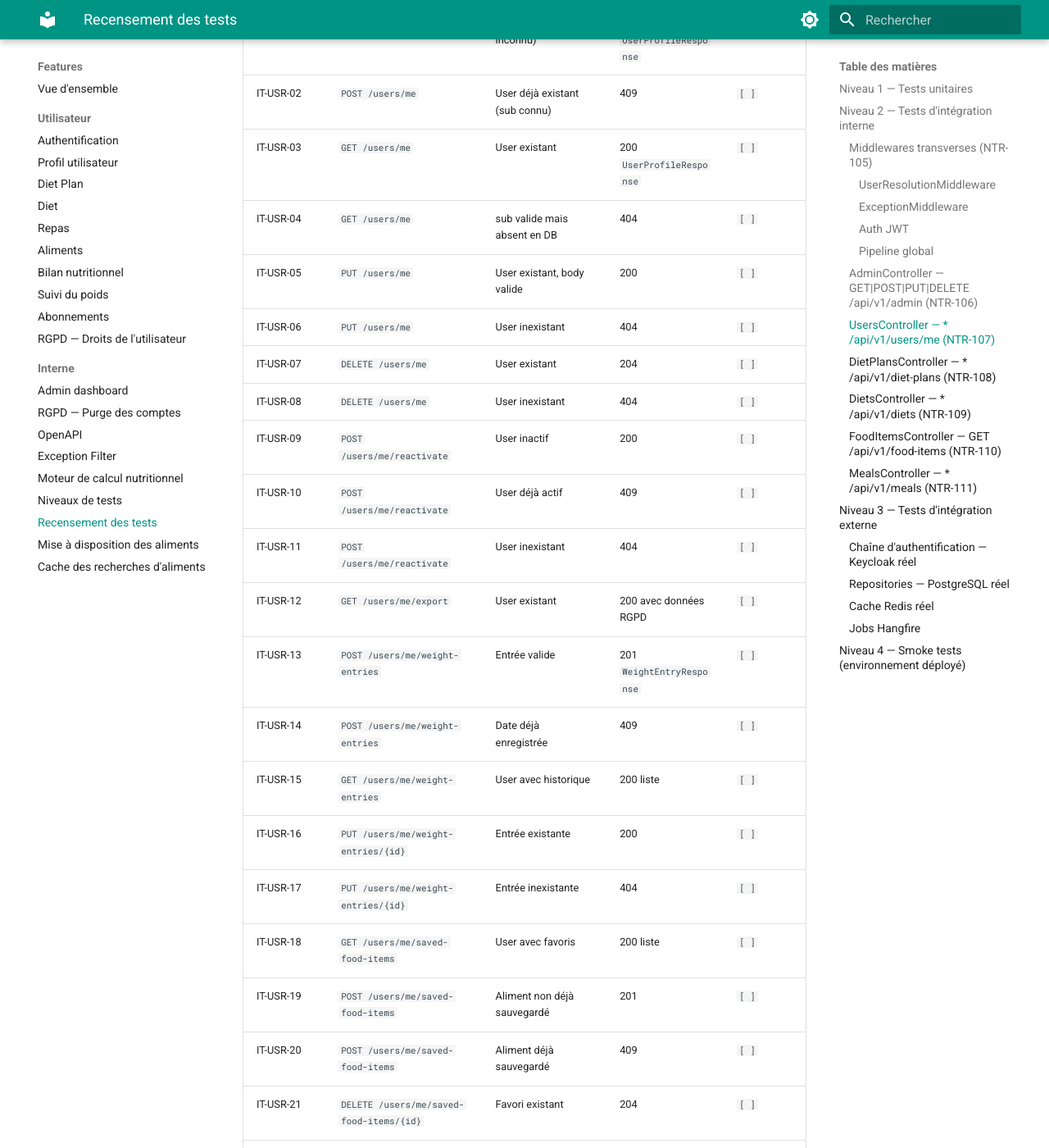
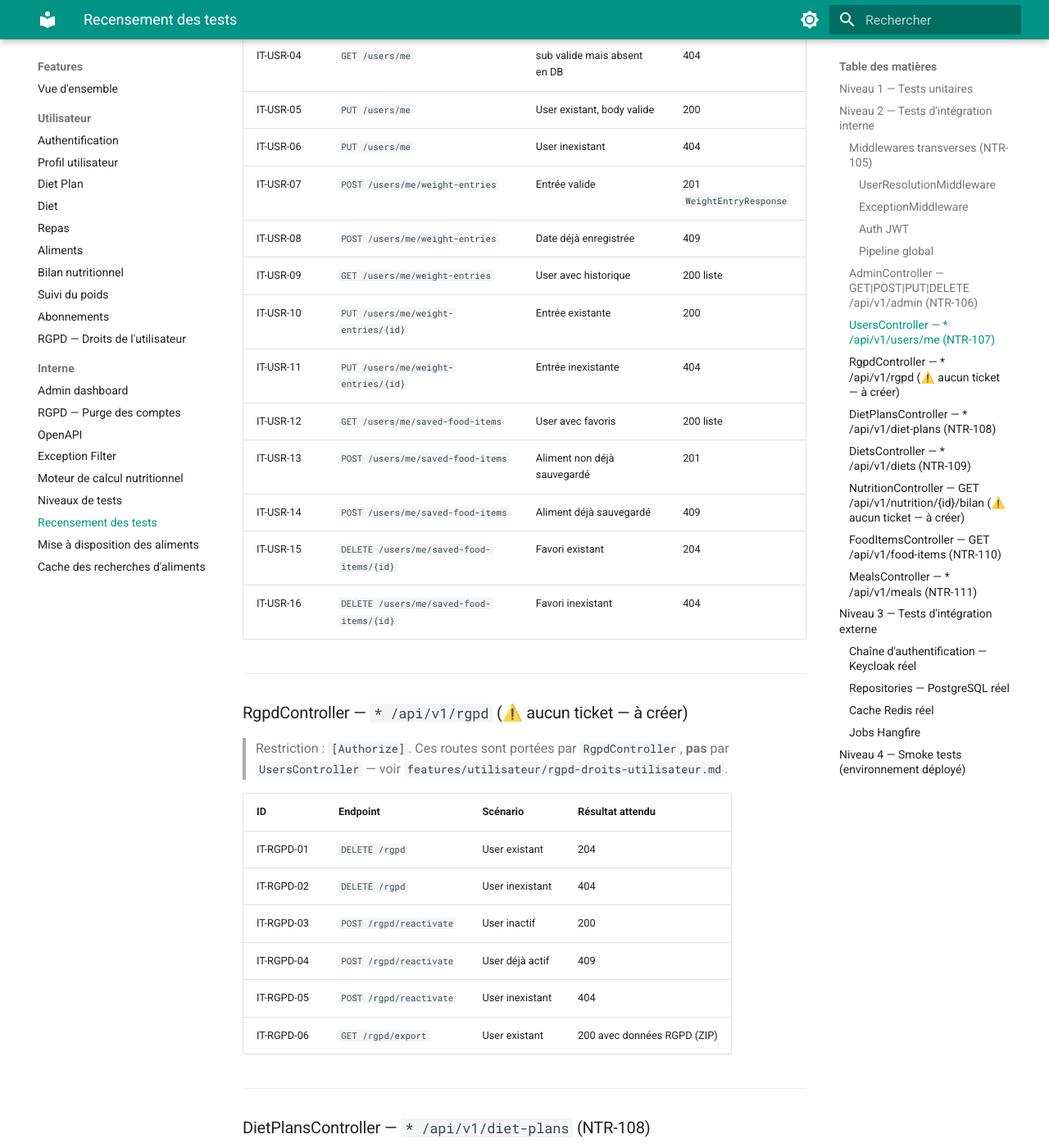
Before and after one commit to MGNetworking/docs-nutrition, an MkDocs documentation site: the page built from pages/backend/features/interne/recensement-des-tests.md, in a window 1280 px wide and 1400 px high, scrolled down 3541 px. Shown: the whole window at 82% size. Built offline with MkDocs 1.6.1 and Material for MkDocs 9.7.7, drawn with Linux system fonts in a browser that asks for light colours; some of the changed text lies outside the part shown.

Commit message:
docs(tests): ranger le recensement par controller réel et retirer les statuts
Six tests étaient classés sous le mauvais controller : sections RgpdController et NutritionController créées (aucun ticket Jira à ce jour), identifiants renumérotés en IT-RGPD-* et IT-NUT-*, lancement de plan déplacé vers IT-DT-*. Colonne Statut supprimée : l'avancement vit dans Jira et dans les stubs compilés, pas dans une troisième copie vouée à dériver.

```diff
--- a/pages/backend/features/interne/recensement-des-tests.md
+++ b/pages/backend/features/interne/recensement-des-tests.md
@@ -3,12 +3,16 @@
 **Type :** Interne
 **Référence spec :** [`niveaux-de-tests.md`](niveaux-de-tests.md)
 
-> **Portée de ce document : la liste des tests à écrire et leur avancement.**
-> Il ne définit pas les niveaux — pour comprendre ce qu'est chaque niveau et où s'arrête son
-> périmètre, lire d'abord [`niveaux-de-tests.md`](niveaux-de-tests.md).
+> **Portée de ce document : le périmètre — l'inventaire des cas qui doivent exister.**
+> Il ne définit pas les niveaux (voir [`niveaux-de-tests.md`](niveaux-de-tests.md)) et **ne porte
+> aucun état d'avancement**.
 
-> **Convention de statut**
-> `[ ]` À écrire — `[x]` Implémenté — `[-]` Hors scope (décision explicite)
+> **Où lire l'avancement**
+> — **Jira** fait foi : NTR-105 à NTR-111 (niveau 2), NTR-28 et ses sous-tâches (niveau 3).
+> — Dans le code, les tests déjà cadrés existent en stubs `[Fact(Skip = "IT-XX-00 : …")]` :
+>   compilés, ils ne peuvent pas dériver de la réalité.
+>
+> Une case à cocher ici créerait une troisième source de vérité, condamnée à devenir fausse.
 
 ---
 
@@ -34,164 +38,185 @@ Jira : NTR-29 (chapeau) → sous-tâches NTR-105 à NTR-111.
 
 #### UserResolutionMiddleware
 
-| ID | Scénario | Résultat attendu | Statut |
-|----|----------|------------------|--------|
-| IT-MW-01 | Token JWT valide + user présent en DB | `UserId` injecté dans `Items` → controller reçoit le bon Guid | `[ ]` |
-| IT-MW-02 | Token JWT valide + user absent en DB (sub inconnu) | 401 — middleware coupe la chaîne | `[ ]` |
-| IT-MW-03 | Requête sans token sur endpoint `[Authorize]` | 401 — bloqué par JWT middleware avant `UserResolutionMiddleware` | `[ ]` |
+| ID | Scénario | Résultat attendu |
+|----|----------|------------------|
+| IT-MW-01 | Token JWT valide + user présent en DB | `UserId` injecté dans `Items` → controller reçoit le bon Guid |
+| IT-MW-02 | Token JWT valide + user absent en DB (sub inconnu) | 401 — middleware coupe la chaîne |
+| IT-MW-03 | Requête sans token sur endpoint `[Authorize]` | 401 — bloqué par JWT middleware avant `UserResolutionMiddleware` |
 
 #### ExceptionMiddleware
 
-| ID | Scénario | Résultat attendu | Statut |
-|----|----------|------------------|--------|
-| IT-EX-01 | Service lève `NotFoundException` | 404 ProblemDetails avec `detail` du message | `[ ]` |
-| IT-EX-02 | Service lève `ConflictException` | 409 ProblemDetails | `[ ]` |
-| IT-EX-03 | Service lève `ForbiddenException` | 403 ProblemDetails | `[ ]` |
-| IT-EX-04 | Service lève `UnprocessableException` | 422 ProblemDetails | `[ ]` |
-| IT-EX-05 | Exception non gérée | 500 ProblemDetails — message générique | `[ ]` |
+| ID | Scénario | Résultat attendu |
+|----|----------|------------------|
+| IT-EX-01 | Service lève `NotFoundException` | 404 ProblemDetails avec `detail` du message |
+| IT-EX-02 | Service lève `ConflictException` | 409 ProblemDetails |
+| IT-EX-03 | Service lève `ForbiddenException` | 403 ProblemDetails |
+| IT-EX-04 | Service lève `UnprocessableException` | 422 ProblemDetails |
+| IT-EX-05 | Exception non gérée | 500 ProblemDetails — message générique |
 
 #### Auth JWT
 
-| ID | Scénario | Résultat attendu | Statut |
-|----|----------|------------------|--------|
-| IT-AUTH-01 | Token absent sur n'importe quel endpoint `[Authorize]` | 401 | `[ ]` |
-| IT-AUTH-02 | Token expiré | 401 | `[ ]` |
-| IT-AUTH-03 | Token valide, rôle insuffisant (`[Authorize(Roles = "admin")]`) | 403 | `[ ]` |
-| IT-AUTH-04 | Token valide avec rôle `admin` → endpoint admin | 200/201/204 selon l'endpoint | `[ ]` |
+| ID | Scénario | Résultat attendu |
+|----|----------|------------------|
+| IT-AUTH-01 | Token absent sur n'importe quel endpoint `[Authorize]` | 401 |
+| IT-AUTH-02 | Token expiré | 401 |
+| IT-AUTH-03 | Token valide, rôle insuffisant (`[Authorize(Roles = "admin")]`) | 403 |
+| IT-AUTH-04 | Token valide avec rôle `admin` → endpoint admin | 200/201/204 selon l'endpoint |
 
 #### Pipeline global
 
-| ID | Scénario | Résultat attendu | Statut |
-|----|----------|------------------|--------|
-| IT-PIPE-01 | Body JSON invalide (model binding failure) | 400 ProblemDetails standard ASP.NET | `[ ]` |
-| IT-PIPE-02 | Route inexistante | 404 | `[ ]` |
-| IT-PIPE-03 | Paramètre `{id:guid}` avec GUID malformé | 400 | `[ ]` |
+| ID | Scénario | Résultat attendu |
+|----|----------|------------------|
+| IT-PIPE-01 | Body JSON invalide (model binding failure) | 400 ProblemDetails standard ASP.NET |
+| IT-PIPE-02 | Route inexistante | 404 |
+| IT-PIPE-03 | Paramètre `{id:guid}` avec GUID malformé | 400 |
 
 ---
 
 ### AdminController — `GET|POST|PUT|DELETE /api/v1/admin` (NTR-106)
 > Restriction : `[Authorize(Roles = "admin")]`
 
-| ID | Endpoint | Scénario | Résultat attendu | Statut |
-|----|----------|----------|------------------|--------|
-| IT-ADM-01 | `GET /admin/dashboard` | User sans rôle admin | 403 | `[ ]` |
-| IT-ADM-02 | `GET /admin/dashboard` | User avec rôle admin | 200 `AdminDashboardResponse` | `[ ]` |
-| IT-ADM-03 | `GET /admin/system/health` | User admin | 200 `SystemHealthResponse` | `[ ]` |
-| IT-ADM-04 | `POST /admin/diet-plans/templates` | Body valide | 201 `DietPlanResponse` | `[ ]` |
-| IT-ADM-05 | `POST /admin/diet-plans/templates` | Body invalide | 422 | `[ ]` |
-| IT-ADM-06 | `PUT /admin/diet-plans/templates/{id}` | Template existant | 200 | `[ ]` |
-| IT-ADM-07 | `PUT /admin/diet-plans/templates/{id}` | Template inexistant | 404 | `[ ]` |
-| IT-ADM-08 | `DELETE /admin/diet-plans/templates/{id}` | Template existant | 204 | `[ ]` |
-| IT-ADM-09 | `DELETE /admin/diet-plans/templates/{id}` | Template inexistant | 404 | `[ ]` |
+| ID | Endpoint | Scénario | Résultat attendu |
+|----|----------|----------|------------------|
+| IT-ADM-01 | `GET /admin/dashboard` | User sans rôle admin | 403 |
+| IT-ADM-02 | `GET /admin/dashboard` | User avec rôle admin | 200 `AdminDashboardResponse` |
+| IT-ADM-03 | `GET /admin/system/health` | User admin | 200 `SystemHealthResponse` |
+| IT-ADM-04 | `POST /admin/diet-plans/templates` | Body valide | 201 `DietPlanResponse` |
+| IT-ADM-05 | `POST /admin/diet-plans/templates` | Body invalide | 422 |
+| IT-ADM-06 | `PUT /admin/diet-plans/templates/{id}` | Template existant | 200 |
+| IT-ADM-07 | `PUT /admin/diet-plans/templates/{id}` | Template inexistant | 404 |
+| IT-ADM-08 | `DELETE /admin/diet-plans/templates/{id}` | Template existant | 204 |
+| IT-ADM-09 | `DELETE /admin/diet-plans/templates/{id}` | Template inexistant | 404 |
 
 ---
 
 ### UsersController — `* /api/v1/users/me` (NTR-107)
 > Restriction : `[Authorize]` — lit `sub` claim (pas de `UserResolutionMiddleware` sur ces endpoints)
 
-| ID | Endpoint | Scénario | Résultat attendu | Statut |
-|----|----------|----------|------------------|--------|
-| IT-USR-01 | `POST /users/me` | Nouveau user (sub inconnu) | 201 `UserProfileResponse` | `[ ]` |
-| IT-USR-02 | `POST /users/me` | User déjà existant (sub connu) | 409 | `[ ]` |
-| IT-USR-03 | `GET /users/me` | User existant | 200 `UserProfileResponse` | `[ ]` |
-| IT-USR-04 | `GET /users/me` | sub valide mais absent en DB | 404 | `[ ]` |
-| IT-USR-05 | `PUT /users/me` | User existant, body valide | 200 | `[ ]` |
-| IT-USR-06 | `PUT /users/me` | User inexistant | 404 | `[ ]` |
-| IT-USR-07 | `DELETE /users/me` | User existant | 204 | `[ ]` |
-| IT-USR-08 | `DELETE /users/me` | User inexistant | 404 | `[ ]` |
-| IT-USR-09 | `POST /users/me/reactivate` | User inactif | 200 | `[ ]` |
-| IT-USR-10 | `POST /users/me/reactivate` | User déjà actif | 409 | `[ ]` |
-| IT-USR-11 | `POST /users/me/reactivate` | User inexistant | 404 | `[ ]` |
-| IT-USR-12 | `GET /users/me/export` | User existant | 200 avec données RGPD | `[ ]` |
-| IT-USR-13 | `POST /users/me/weight-entries` | Entrée valide | 201 `WeightEntryResponse` | `[ ]` |
-| IT-USR-14 | `POST /users/me/weight-entries` | Date déjà enregistrée | 409 | `[ ]` |
-| IT-USR-15 | `GET /users/me/weight-entries` | User avec historique | 200 liste | `[ ]` |
-| IT-USR-16 | `PUT /users/me/weight-entries/{id}` | Entrée existante | 200 | `[ ]` |
-| IT-USR-17 | `PUT /users/me/weight-entries/{id}` | Entrée inexistante | 404 | `[ ]` |
-| IT-USR-18 | `GET /users/me/saved-food-items` | User avec favoris | 200 liste | `[ ]` |
-| IT-USR-19 | `POST /users/me/saved-food-items` | Aliment non déjà sauvegardé | 201 | `[ ]` |
-| IT-USR-20 | `POST /users/me/saved-food-items` | Aliment déjà sauvegardé | 409 | `[ ]` |
-| IT-USR-21 | `DELETE /users/me/saved-food-items/{id}` | Favori existant | 204 | `[ ]` |
-| IT-USR-22 | `DELETE /users/me/saved-food-items/{id}` | Favori inexistant | 404 | `[ ]` |
+| ID | Endpoint | Scénario | Résultat attendu |
+|----|----------|----------|------------------|
+| IT-USR-01 | `POST /users/me` | Nouveau user (sub inconnu) | 201 `UserProfileResponse` |
+| IT-USR-02 | `POST /users/me` | User déjà existant (sub connu) | 409 |
+| IT-USR-03 | `GET /users/me` | User existant | 200 `UserProfileResponse` |
+| IT-USR-04 | `GET /users/me` | sub valide mais absent en DB | 404 |
+| IT-USR-05 | `PUT /users/me` | User existant, body valide | 200 |
+| IT-USR-06 | `PUT /users/me` | User inexistant | 404 |
+| IT-USR-07 | `POST /users/me/weight-entries` | Entrée valide | 201 `WeightEntryResponse` |
+| IT-USR-08 | `POST /users/me/weight-entries` | Date déjà enregistrée | 409 |
+| IT-USR-09 | `GET /users/me/weight-entries` | User avec historique | 200 liste |
+| IT-USR-10 | `PUT /users/me/weight-entries/{id}` | Entrée existante | 200 |
+| IT-USR-11 | `PUT /users/me/weight-entries/{id}` | Entrée inexistante | 404 |
+| IT-USR-12 | `GET /users/me/saved-food-items` | User avec favoris | 200 liste |
+| IT-USR-13 | `POST /users/me/saved-food-items` | Aliment non déjà sauvegardé | 201 |
+| IT-USR-14 | `POST /users/me/saved-food-items` | Aliment déjà sauvegardé | 409 |
+| IT-USR-15 | `DELETE /users/me/saved-food-items/{id}` | Favori existant | 204 |
+| IT-USR-16 | `DELETE /users/me/saved-food-items/{id}` | Favori inexistant | 404 |
+
+---
+
+### RgpdController — `* /api/v1/rgpd` (⚠️ aucun ticket — à créer)
+> Restriction : `[Authorize]`. Ces routes sont portées par `RgpdController`, **pas** par
+> `UsersController` — voir `features/utilisateur/rgpd-droits-utilisateur.md`.
+
+| ID | Endpoint | Scénario | Résultat attendu |
+|----|----------|----------|------------------|
+| IT-RGPD-01 | `DELETE /rgpd` | User existant | 204 |
+| IT-RGPD-02 | `DELETE /rgpd` | User inexistant | 404 |
+| IT-RGPD-03 | `POST /rgpd/reactivate` | User inactif | 200 |
+| IT-RGPD-04 | `POST /rgpd/reactivate` | User déjà actif | 409 |
+| IT-RGPD-05 | `POST /rgpd/reactivate` | User inexistant | 404 |
+| IT-RGPD-06 | `GET /rgpd/export` | User existant | 200 avec données RGPD (ZIP) |
 
 ---
 
 ### DietPlansController — `* /api/v1/diet-plans` (NTR-108)
 > Restriction : `[Authorize]` — utilise `UserResolutionMiddleware` (Items["UserId"])
 
-| ID | Endpoint | Scénario | Résultat attendu | Statut |
-|----|----------|----------|------------------|--------|
-| IT-DP-01 | `GET /diet-plans` | User avec plans | 200 — vérifie que `UserResolutionMiddleware` a injecté le bon `UserId` | `[ ]` |
-| IT-DP-02 | `POST /diet-plans` | Body valide | 201 `DietPlanResponse` | `[ ]` |
-| IT-DP-03 | `POST /diet-plans` | Body invalide | 422 | `[ ]` |
-| IT-DP-04 | `PUT /diet-plans/{id}` | Plan existant et appartient à l'user | 200 | `[ ]` |
-| IT-DP-05 | `PUT /diet-plans/{id}` | Plan appartenant à un autre user | 403 | `[ ]` |
-| IT-DP-06 | `PUT /diet-plans/{id}` | Plan inexistant | 404 | `[ ]` |
-| IT-DP-07 | `DELETE /diet-plans/{id}` | Plan existant et ownership | 204 | `[ ]` |
-| IT-DP-08 | `DELETE /diet-plans/{id}` | Plan inexistant | 404 | `[ ]` |
-| IT-DP-09 | `POST /diet-plans/{id}/launch` | Plan valide, pas de Diet active | 201 `DietResponse` | `[ ]` |
-| IT-DP-10 | `POST /diet-plans/{id}/launch` | Diet déjà active (409 métier) | 409 | `[ ]` |
-| IT-DP-11 | `POST /diet-plans/{id}/launch` | Plan inexistant | 404 | `[ ]` |
-| IT-DP-12 | `POST /diet-plans/{id}/launch` | Données du plan insuffisantes | 422 | `[ ]` |
-| IT-DP-13 | `GET /diet-plans/templates` | User Free | 403 | `[ ]` |
-| IT-DP-14 | `GET /diet-plans/templates` | User Pro/Business | 200 liste templates | `[ ]` |
+| ID | Endpoint | Scénario | Résultat attendu |
+|----|----------|----------|------------------|
+| IT-DP-01 | `GET /diet-plans` | User avec plans | 200 — vérifie que `UserResolutionMiddleware` a injecté le bon `UserId` |
+| IT-DP-02 | `POST /diet-plans` | Body valide | 201 `DietPlanResponse` |
+| IT-DP-03 | `POST /diet-plans` | Body invalide | 422 |
+| IT-DP-04 | `PUT /diet-plans/{id}` | Plan existant et appartient à l'user | 200 |
+| IT-DP-05 | `PUT /diet-plans/{id}` | Plan appartenant à un autre user | 403 |
+| IT-DP-06 | `PUT /diet-plans/{id}` | Plan inexistant | 404 |
+| IT-DP-07 | `DELETE /diet-plans/{id}` | Plan existant et ownership | 204 |
+| IT-DP-08 | `DELETE /diet-plans/{id}` | Plan inexistant | 404 |
+| IT-DP-09 | `GET /diet-plans/templates` | User Free | 403 |
+| IT-DP-10 | `GET /diet-plans/templates` | User Pro/Business | 200 liste templates |
+
+> Le lancement d'un plan (`POST /diets/{id}/launch`) est porté par `DietsController` — voir la
+> section suivante.
 
 ---
 
 ### DietsController — `* /api/v1/diets` (NTR-109)
 > Restriction : `[Authorize]` — utilise `UserResolutionMiddleware`
 
-| ID | Endpoint | Scénario | Résultat attendu | Statut |
-|----|----------|----------|------------------|--------|
-| IT-DT-01 | `GET /diets/active` | Diet active existante | 200 `DietResponse` | `[ ]` |
-| IT-DT-02 | `GET /diets/active` | Aucune diet active | 404 | `[ ]` |
-| IT-DT-03 | `GET /diets` | Historique non vide | 200 liste | `[ ]` |
-| IT-DT-04 | `GET /diets/{id}` | Diet existante et ownership | 200 | `[ ]` |
-| IT-DT-05 | `GET /diets/{id}` | Diet inexistante | 404 | `[ ]` |
-| IT-DT-06 | `POST /diets/{id}/archive` | Diet active → archivée | 200 avec nouveau statut | `[ ]` |
-| IT-DT-07 | `POST /diets/{id}/archive` | Diet déjà archivée | 422 | `[ ]` |
-| IT-DT-08 | `POST /diets/{id}/archive` | Diet inexistante | 404 | `[ ]` |
-| IT-DT-09 | `GET /diets/{id}/bilan?period=day` | Bilan journalier | 200 `NutritionBilanResponse` | `[ ]` |
-| IT-DT-10 | `GET /diets/{id}/bilan?period=week` | Bilan hebdomadaire | 200 | `[ ]` |
-| IT-DT-11 | `GET /diets/{id}/bilan?period=custom&startDate=...&endDate=...` | Bilan sur plage personnalisée | 200 | `[ ]` |
-| IT-DT-12 | `GET /diets/{id}/bilan` | Diet appartenant à un autre user | 403 | `[ ]` |
-| IT-DT-13 | `GET /diets/{id}/bilan` | Diet inexistante | 404 | `[ ]` |
+| ID | Endpoint | Scénario | Résultat attendu |
+|----|----------|----------|------------------|
+| IT-DT-01 | `GET /diets/active` | Diet active existante | 200 `DietResponse` |
+| IT-DT-02 | `GET /diets/active` | Aucune diet active | 404 |
+| IT-DT-03 | `GET /diets` | Historique non vide | 200 liste |
+| IT-DT-04 | `GET /diets/{id}` | Diet existante et ownership | 200 |
+| IT-DT-05 | `GET /diets/{id}` | Diet inexistante | 404 |
+| IT-DT-06 | `POST /diets/{id}/archive` | Diet active → archivée | 200 avec nouveau statut |
+| IT-DT-07 | `POST /diets/{id}/archive` | Diet déjà archivée | 422 |
+| IT-DT-08 | `POST /diets/{id}/archive` | Diet inexistante | 404 |
+| IT-DT-09 | `POST /diets/{id}/launch` | Plan valide, pas de Diet active | 201 `DietResponse` |
+| IT-DT-10 | `POST /diets/{id}/launch` | Diet déjà active (409 métier) | 409 |
+| IT-DT-11 | `POST /diets/{id}/launch` | Plan inexistant | 404 |
+| IT-DT-12 | `POST /diets/{id}/launch` | Données du plan insuffisantes | 422 |
+
+---
+
+### NutritionController — `GET /api/v1/nutrition/{id}/bilan` (⚠️ aucun ticket — à créer)
+> Restriction : `[Authorize]` — le bilan est porté par `NutritionController`, **pas** par
+> `DietsController`. Le `{id}` est celui de la Diet.
+
+| ID | Endpoint | Scénario | Résultat attendu |
+|----|----------|----------|------------------|
+| IT-NUT-01 | `GET /nutrition/{id}/bilan?period=day` | Bilan journalier | 200 `NutritionBilanResponse` |
+| IT-NUT-02 | `GET /nutrition/{id}/bilan?period=week` | Bilan hebdomadaire | 200 |
+| IT-NUT-03 | `GET /nutrition/{id}/bilan?period=custom&startDate=...&endDate=...` | Bilan sur plage personnalisée | 200 |
+| IT-NUT-04 | `GET /nutrition/{id}/bilan` | Diet appartenant à un autre user | 403 |
+| IT-NUT-05 | `GET /nutrition/{id}/bilan` | Diet inexistante | 404 |
 
 ---
 
 ### FoodItemsController — `GET /api/v1/food-items` (NTR-110)
 > Restriction : `[Authorize]` — orchestration Redis + PostgreSQL (voir `annexes/workflow-cache-recherche-aliments.md`)
 
-| ID | Endpoint | Scénario | Résultat attendu | Statut |
-|----|----------|----------|------------------|--------|
-| IT-FD-01 | `GET /food-items?search=poulet` | Cache Redis hit | 200 — résultat servi depuis Redis | `[ ]` |
-| IT-FD-02 | `GET /food-items?search=poulet` | Cache Redis miss → PostgreSQL | 200 — résultat depuis DB + stocké en Redis (TTL 24h) | `[ ]` |
-| IT-FD-03 | `GET /food-items?search=poulet&limit=5` | Limit respectée | 200 — au plus 5 résultats | `[ ]` |
-| IT-FD-04 | `GET /food-items` (sans `search`) | Paramètre obligatoire absent | 400 | `[ ]` |
+| ID | Endpoint | Scénario | Résultat attendu |
+|----|----------|----------|------------------|
+| IT-FD-01 | `GET /food-items?search=poulet` | Cache Redis hit | 200 — résultat servi depuis Redis |
+| IT-FD-02 | `GET /food-items?search=poulet` | Cache Redis miss → PostgreSQL | 200 — résultat depuis DB + stocké en Redis (TTL 24h) |
+| IT-FD-03 | `GET /food-items?search=poulet&limit=5` | Limit respectée | 200 — au plus 5 résultats |
+| IT-FD-04 | `GET /food-items` (sans `search`) | Paramètre obligatoire absent | 400 |
 
 ---
 
 ### MealsController — `* /api/v1/meals` (NTR-111)
 > Restriction : `[Authorize]` — utilise `UserResolutionMiddleware`
 
-| ID | Endpoint | Scénario | Résultat attendu | Statut |
-|----|----------|----------|------------------|--------|
-| IT-ML-01 | `POST /meals` | User avec diet active, body valide | 201 `MealResponse` | `[ ]` |
-| IT-ML-02 | `POST /meals` | User sans diet active | 403 | `[ ]` |
-| IT-ML-03 | `POST /meals` | FoodItem référencé inexistant | 404 | `[ ]` |
-| IT-ML-04 | `GET /meals` | Sans filtre | 200 liste | `[ ]` |
-| IT-ML-05 | `GET /meals?saved=true` | Filtre repas sauvegardés | 200 — uniquement repas `saved` | `[ ]` |
-| IT-ML-06 | `GET /meals?date=2024-01-15` | Filtre par date | 200 — uniquement repas du jour | `[ ]` |
-| IT-ML-07 | `GET /meals/{id}` | Repas existant et ownership | 200 | `[ ]` |
-| IT-ML-08 | `GET /meals/{id}` | Repas inexistant | 404 | `[ ]` |
-| IT-ML-09 | `PATCH /meals/{id}` | Repas existant | 200 | `[ ]` |
-| IT-ML-10 | `PATCH /meals/{id}` | Repas inexistant | 404 | `[ ]` |
-| IT-ML-11 | `DELETE /meals/{id}` | Repas existant | 204 | `[ ]` |
-| IT-ML-12 | `DELETE /meals/{id}` | Repas inexistant | 404 | `[ ]` |
-| IT-ML-13 | `POST /meals/{id}/items` | FoodItem valide | 201 `MealResponse` mis à jour | `[ ]` |
-| IT-ML-14 | `POST /meals/{id}/items` | Repas inexistant | 404 | `[ ]` |
-| IT-ML-15 | `DELETE /meals/{id}/items/{itemId}` | Item existant | 204 | `[ ]` |
-| IT-ML-16 | `DELETE /meals/{id}/items/{itemId}` | Item inexistant | 404 | `[ ]` |
+| ID | Endpoint | Scénario | Résultat attendu |
+|----|----------|----------|------------------|
+| IT-ML-01 | `POST /meals` | User avec diet active, body valide | 201 `MealResponse` |
+| IT-ML-02 | `POST /meals` | User sans diet active | 403 |
+| IT-ML-03 | `POST /meals` | FoodItem référencé inexistant | 404 |
+| IT-ML-04 | `GET /meals` | Sans filtre | 200 liste |
+| IT-ML-05 | `GET /meals?saved=true` | Filtre repas sauvegardés | 200 — uniquement repas `saved` |
+| IT-ML-06 | `GET /meals?date=2024-01-15` | Filtre par date | 200 — uniquement repas du jour |
+| IT-ML-07 | `GET /meals/{id}` | Repas existant et ownership | 200 |
+| IT-ML-08 | `GET /meals/{id}` | Repas inexistant | 404 |
+| IT-ML-09 | `PATCH /meals/{id}` | Repas existant | 200 |
+| IT-ML-10 | `PATCH /meals/{id}` | Repas inexistant | 404 |
+| IT-ML-11 | `DELETE /meals/{id}` | Repas existant | 204 |
+| IT-ML-12 | `DELETE /meals/{id}` | Repas inexistant | 404 |
+| IT-ML-13 | `POST /meals/{id}/items` | FoodItem valide | 201 `MealResponse` mis à jour |
+| IT-ML-14 | `POST /meals/{id}/items` | Repas inexistant | 404 |
+| IT-ML-15 | `DELETE /meals/{id}/items/{itemId}` | Item existant | 204 |
+| IT-ML-16 | `DELETE /meals/{id}/items/{itemId}` | Item inexistant | 404 |
 
 ---
 
```
Also changed, not shown: other parts of pages/backend/features/interne/recensement-des-tests.md (+29 -29 lines).
